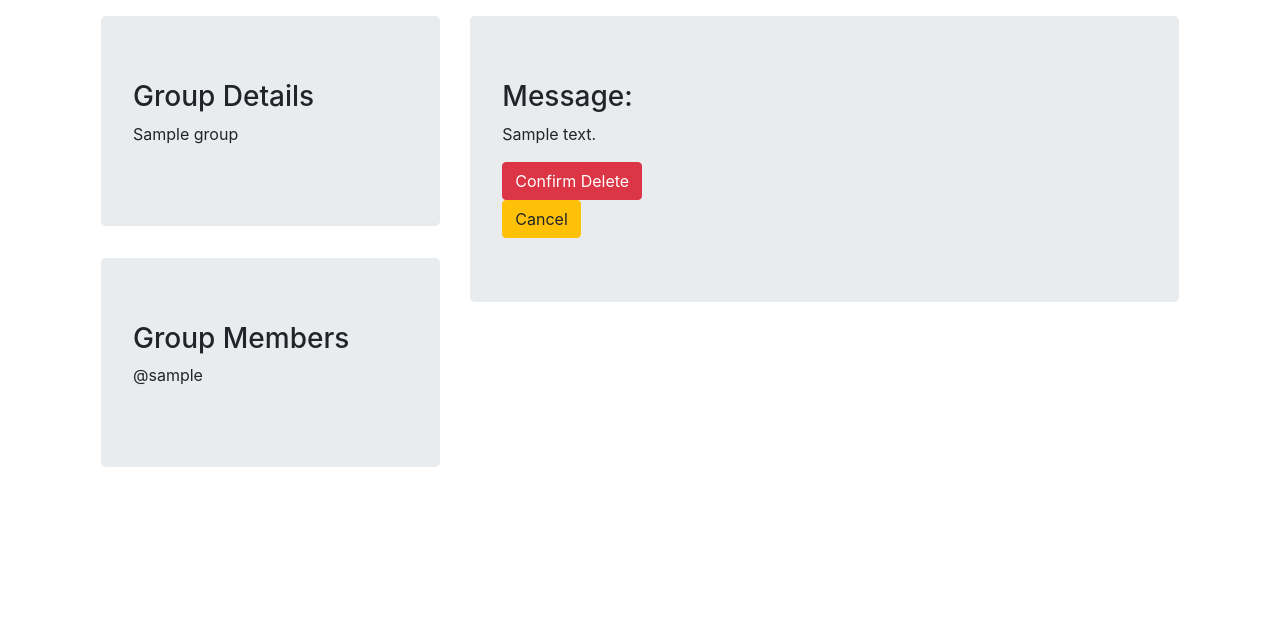
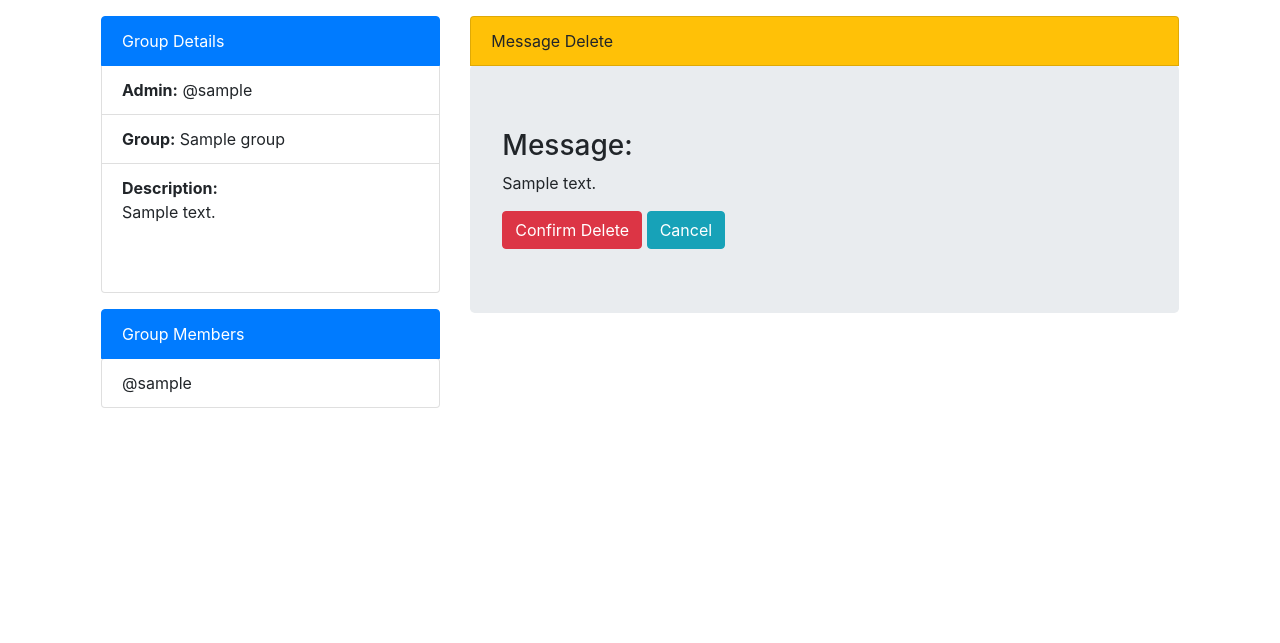
Before and after one commit to kunaldewangan/dj-Group-Web-App, a Django app: page /posts/delete/1/ in a window 1280 px wide. Shown: the part 56-699 px from the top of the page. Run offline with Django 3.2, Linux system fonts and the light colour scheme; a user stored in the database is signed in; tables that the repository leaves empty hold one stand-in row (values such as "Sample post"); some libraries are stand-ins or nearby versions.

Commit message:
chat-message delete template

```diff
--- a/posts/templates/posts/post_confirm_delete.html
+++ b/posts/templates/posts/post_confirm_delete.html
@@ -3,33 +3,51 @@
 
 {% block prepost %}
 <div class="col-md-4">
-    <div class="jumbotron">
-        <h3>Group Details</h3>
-        <p>{{object.group.name}}</p>
+    <div>
+        <ul class="list-group">
+            <li class="list-group-item active">Group Details</li>
+            <li class="list-group-item"><strong>Admin:</strong> @{{object.group.admin.username}}</li>
+            <li class="list-group-item"><strong>Group:</strong> {{object.group.name}}</li>
+            <li class="list-group-item"><strong>Description:</strong>
+                <div style="overflow-x: hidden;overflow-y: auto;height:80px;">
+                    {{object.group.description}}
                 </div>
+            </li>
+        </ul>
+    </div>
+    <div class="pt-3 pb-3">
+        <ul class="list-group">
+            <li class="list-group-item active">Group Members</li>
+            <div class="chat-group-member">
+                <div class="chat-group-member-scroll">
 
-    <div class="jumbotron">
-        <h3>Group Members</h3>
                     {% for group_members in object.group.members.all %}
-        <p>@{{group_members.username}}</p>
+                    <li class="list-group-item">@{{group_members.username}}</li>
                     {% endfor %}
 
                 </div>
+            </div>
+        </ul>
+    </div>
+
 </div>
 {% endblock %}
 
 {% block post_content %}
 <div class="col-md-8">
-    <div class="list-group">
+    <div class="p3">
+        <ul class="list-group">
+            <li class="list-group-item bg-warning">Message Delete</li>
             <div class="jumbotron">
                     <h3>Message:</h3>
                     <p>{{object.message}}</p>
                 <form method="POST">
                     {% csrf_token %}
-            <input type="submit" class="btn btn-danger" value="Confirm Delete">
+                    <span><input type="submit" class="btn btn-danger" value="Confirm Delete"></span>
+                    <span><a href="{% url 'posts:post_create' slug=object.group.slug %}" class="btn btn-info">Cancel</a></span>
                 </form>
-        <a href="{% url 'posts:post_create' slug=object.group.slug %}"><button class="btn btn-warning">Cancel</button></a>
             </div>
+        </ul>
     </div>
 </div>
 {% endblock %}
```
Lines whose indentation alone changed are shown as unchanged.
